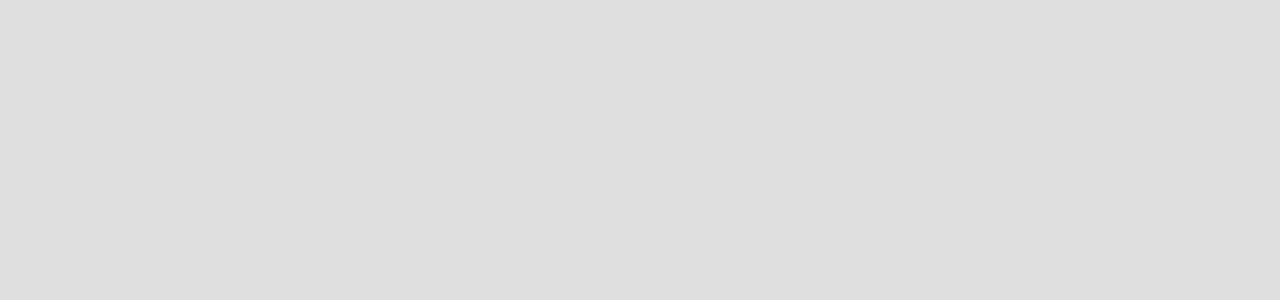
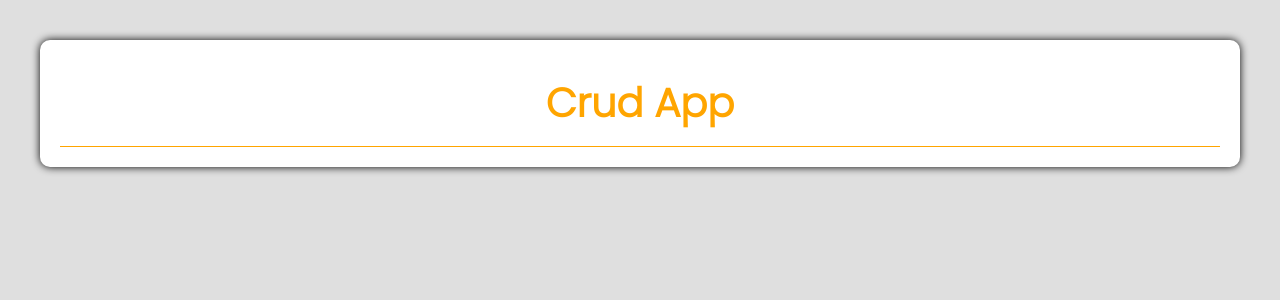
Before and after one commit to mizdebski77/CRUD-app-Angular, an Angular app: page /home in a window 1280 px wide. Shown: the top 300 px of the page. Built offline with nearby package versions, Linux system fonts and the light colour scheme.

Commit message:
Elements added to app component

```diff
--- a/src/app/app.html
+++ b/src/app/app.html
@@ -0,0 +1,7 @@
+<div class="wrapper">
+    <header class="header">
+        <h1 class="title">
+            Crud App
+        </h1>
+    </header>
+</div>
--- a/src/app/app.scss
+++ b/src/app/app.scss
@@ -0,0 +1,18 @@
+.wrapper {
+    max-width: 1200px;
+    margin: 0 auto;
+    background: white;
+    padding: 20px;
+    box-shadow: 0 0 8px black;
+    border-radius: 10px;
+}
+
+.title {
+    font-size: 40px;
+    text-align: center;
+    border-bottom: 1px solid orange;
+    padding: 20px;
+    margin: 0;
+    font-weight: bold;
+    color: orange;
+}
```
